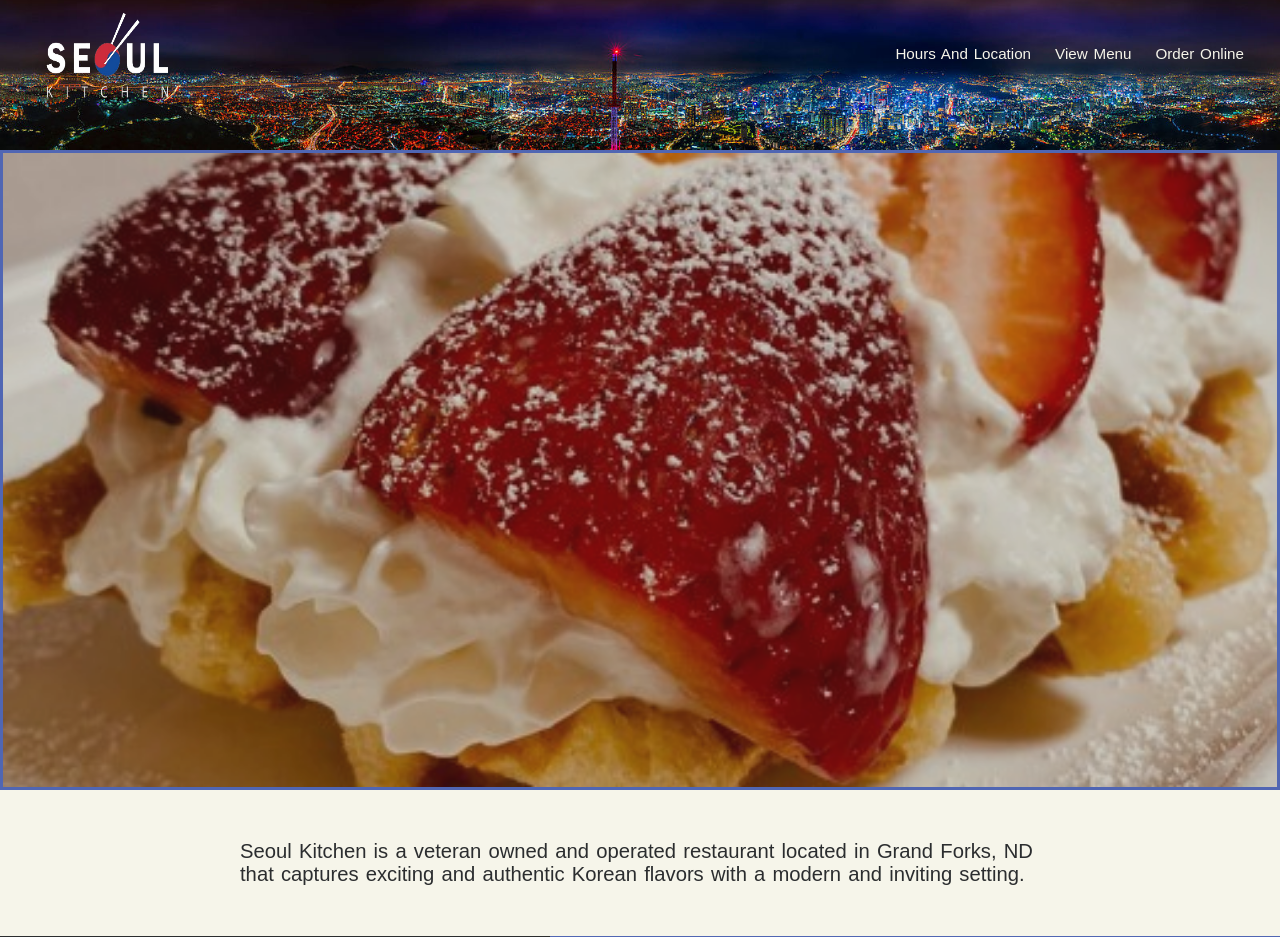
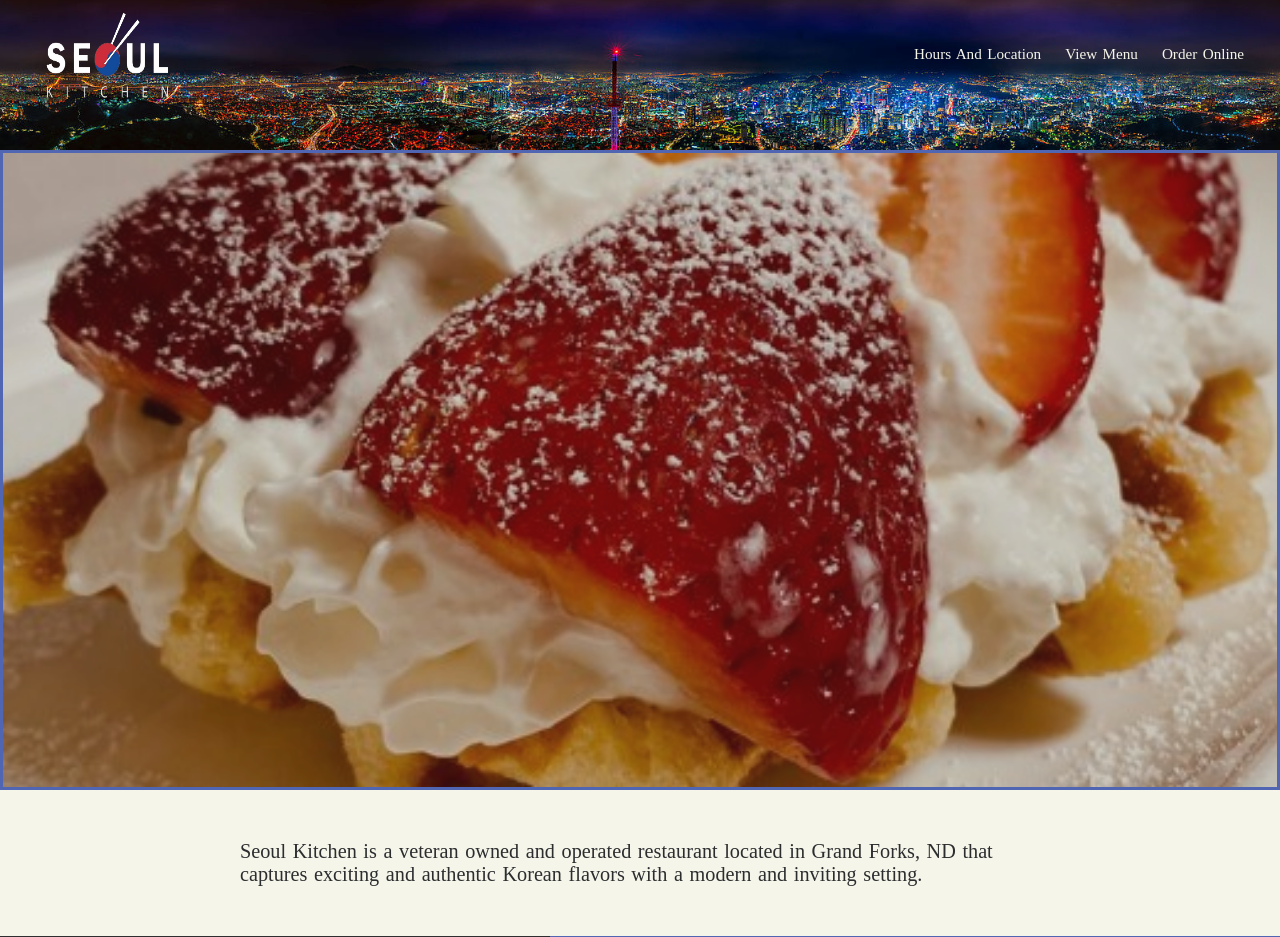
Before and after one commit to cgbridgewater/Seoul_Kitchen, a React (Vite) app: page / in a window 1280 px wide. Shown: the top 937 px of the page. Built offline with nearby package versions, Linux system fonts and the light colour scheme; grey boxes are pictures that could not be loaded; a web font is replaced by a local one.

Commit message:
fix hidden link clicks

```diff
--- a/src/App.css
+++ b/src/App.css
@@ -31,7 +31,7 @@ html, body, * {
   margin: 0px;
   padding: 0px;
   border: 0px;
-  font-family: "Kessel205W00-Book", sans-serif;/* Declare imported main font here */
+  font-family: "Kessel205W00-Book"; /*Declare imported main font here*/
   /* font-family: 'Source Sans Pro', sans-serif;Declare imported main font here */
   word-spacing: .097rem;
   font-display: swap;
@@ -351,6 +351,7 @@ a {
 
       .navigation {
         opacity: 0;
+        pointer-events: none;
       }
   }
 }
@@ -360,6 +361,7 @@ a {
 
   .navigation {
     opacity: 1;
+    pointer-events: all;
   }
 }
 
@@ -944,6 +946,7 @@ footer {
   background-color: var(--white);
 
   p{
+    font-family: "Source";
     color: var(--main_bg);
     max-width: 800px;
     min-width: 290px;
--- a/src/Components/Navbar/NavHeader.jsx
+++ b/src/Components/Navbar/NavHeader.jsx
@@ -52,7 +52,7 @@ const NavHeader = () => {
                 navigation.classList.remove('open_nav');
                 nav_header.classList.remove('open_nav');
             }
-            if (!nav_header.contains(e.target)) {
+            if (!nav_header.contains()) {
                 nav_header.classList.remove('open_nav');
             }
         };
```
